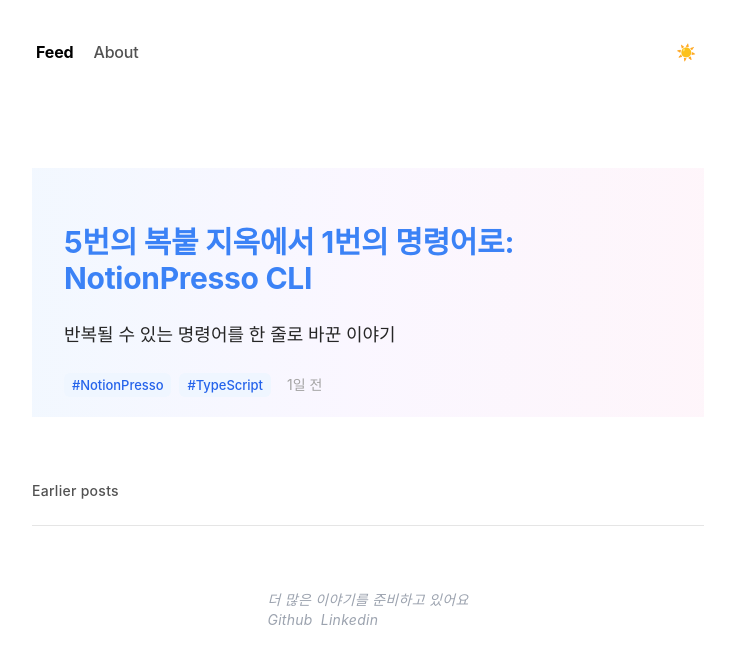
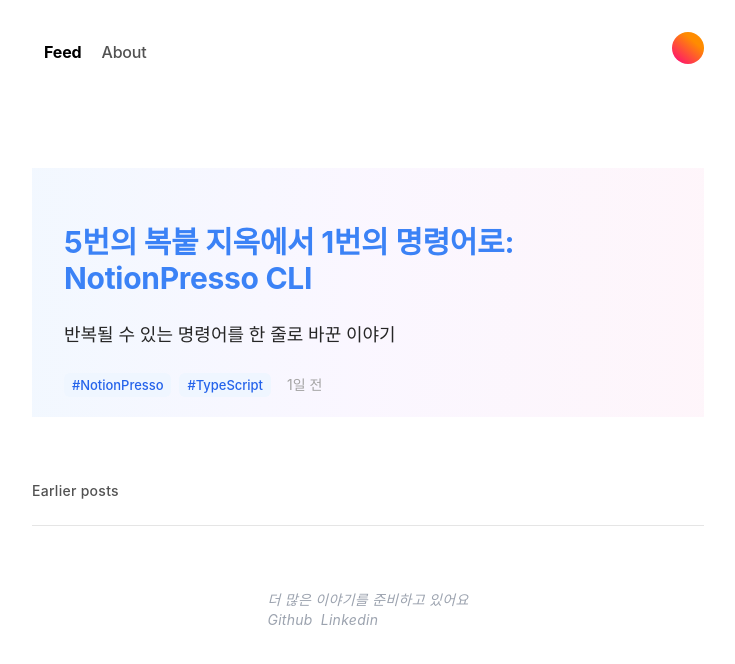
Before and after one commit to myjeong19/haekkok, a Next.js app: page / in a window 1280 px wide. Shown: the top 664 px of the page, without its empty margins (272-1007 px from the left). Built offline with nearby package versions, Linux system fonts and the light colour scheme.

Commit message:
Feat. 스크롤 반응 네비게이션 및 다크모드 토글 애니메이션 (#9)

```diff
--- a/app/global.css
+++ b/app/global.css
@@ -529,3 +529,76 @@
 .utterances-frame img {
   display: none !important;
 }
+
+@layer components {
+  .theme-toggle {
+    @apply border-none outline-none cursor-pointer;
+
+    width: 2rem;
+    height: 2rem;
+
+    background: transparent;
+
+    transition: transform 0.2s ease, box-shadow 0.3s ease;
+  }
+
+  .theme-toggle:hover {
+    transform: scale(1.05);
+  }
+
+  .sun-circle {
+    @apply relative w-full h-full rounded-full;
+
+    background: linear-gradient(40deg, #ff0080, #ff8c00 70%);
+    transition: background 0.6s cubic-bezier(0.645, 0.045, 0.355, 1);
+
+    transition: background 0.6s cubic-bezier(0.645, 0.045, 0.355, 1), box-shadow 0.3s ease;
+  }
+
+  .theme-toggle:hover .sun-circle {
+    box-shadow: 0 4px 20px rgba(255, 140, 0, 0.3);
+  }
+
+  .dark-mode .sun-circle {
+    background: linear-gradient(40deg, #8983f7, #a3dafb 70%);
+  }
+
+  .dark-mode.theme-toggle:hover .sun-circle {
+    box-shadow: 0 4px 20px rgba(137, 131, 247, 0.3);
+  }
+
+  .ray {
+    @apply absolute;
+    width: 2px;
+    height: 6px;
+    background: linear-gradient(40deg, #ff0080, #ff8c00 70%);
+    border-radius: 1px;
+    transform-origin: center bottom;
+  }
+
+  .crescent {
+    @apply absolute rounded-full;
+
+    right: 0.5px;
+    top: 0.5px;
+    width: 70%;
+    height: 70%;
+
+    transform: scale(0);
+    transform-origin: top right;
+
+    transition: transform 0.6s cubic-bezier(0.645, 0.045, 0.355, 1),
+      background 0.6s cubic-bezier(0.645, 0.045, 0.355, 1);
+  }
+
+  .dark-mode .crescent {
+    transform: scale(1);
+    background: #000000;
+  }
+
+  @screen md {
+    .theme-toggle {
+      @apply relative right-0 bottom-0;
+    }
+  }
+}
--- a/app/posts/[slug]/page.tsx
+++ b/app/posts/[slug]/page.tsx
@@ -3,7 +3,6 @@
 import posts from 'content/posts';
 import NotionRenderer from 'components/notion-renderer';
 import Comment from 'components/comment';
-import { ScrollProgressBar } from '@/components/scroll-progress-bar';
 
 export async function generateStaticParams() {
   return posts.map(post => ({ slug: post.slug }));
@@ -72,7 +71,6 @@
 
   return (
     <section>
-      <ScrollProgressBar />
       <NotionRenderer post={post} />
       <Comment />
     </section>
--- a/components/nav.tsx
+++ b/components/nav.tsx
@@ -2,9 +2,12 @@
 import Link from 'next/link';
 import ThemeToggle from './theme';
 import { usePathname } from 'next/navigation';
+
+import { ScrollProgressBar } from '@/components/scroll-progress-bar';
 import { classMerge } from '@/lib/class-merge';
+import { useScrolled } from '@/hooks/comment/use-scrolled';
 
-const navItems = {
+export const navItems = {
   '/': {
     name: 'Feed',
   },
@@ -15,36 +18,73 @@
 
 export function Navbar() {
   const pathname = usePathname();
+  const { showHeader, showFixedNav, getCurrentPageTitle } = useScrolled();
 
   return (
-    <aside className="-ml-[8px] mb-16 tracking-tight">
+    <>
+      {showHeader && (
+        <header className="w-full md:max-w-2xl max-w-4xl  fixed left-1/2 transform -translate-x-1/2  top-0  right-0 z-50 h-20 bg-white/90 dark:bg-black/90 backdrop-blur-sm border-b  border-neutral-200 dark:border-neutral-800 ">
+          <div className="mx-auto  py-3 flex justify-between items-center">
+            <h1 className="text-lg font-medium text-neutral-900 dark:text-neutral-100 truncate ">
+              {getCurrentPageTitle()}
+            </h1>
+            <ThemeToggle />
+          </div>
+        </header>
+      )}
+
+      {showFixedNav && (
+        <nav className="w-full md:max-w-2xl max-w-4xl  fixed left-1/2 transform -translate-x-1/2  top-0 right-0 z-50 h-20 bg-white/90 dark:bg-black/90 backdrop-blur-sm border-b border-neutral-200 dark:border-neutral-800  ">
+          <div className="mx-auto  py-3 flex justify-between items-center">
+            <div className="flex flex-row space-x-0 mt-3">
+              {Object.entries(navItems).map(([path, { name }]) => (
+                <Link
+                  key={path}
+                  href={path}
+                  className={classMerge(
+                    'transition-all text-neutral-600 hover:text-neutral-900 active:text-black dark:text-neutral-300 dark:hover:text-neutral-100 dark:active:text-white flex align-middle relative py-1 px-2 m-1 font-medium hover:font-bold',
+                    (pathname === path || (pathname.includes('posts') && path === '/')) &&
+                      'font-bold text-black dark:text-neutral-100 dark:hover:text-neutral-100'
+                  )}
+                >
+                  {name}
+                </Link>
+              ))}
+            </div>
+            <ThemeToggle />
+          </div>
+        </nav>
+      )}
+
+      {(showFixedNav || showHeader) && <ScrollProgressBar />}
+
+      <aside className="mb-16 tracking-tight ">
         <div className="lg:sticky lg:top-20">
           <nav
             className="flex flex-row items-start relative px-0 pb-0 fade md:overflow-auto scroll-pr-6 md:relative"
             id="nav"
           >
-          <div className="flex flex-row space-x-0 pr-10">
-            {Object.entries(navItems).map(([path, { name }]) => {
-              return (
+            <div className="flex flex-row space-x-0">
+              {Object.entries(navItems).map(([path, { name }]) => (
                 <Link
                   key={path}
                   href={path}
                   className={classMerge(
                     'transition-all text-neutral-600 hover:text-neutral-900 active:text-black dark:text-neutral-300 dark:hover:text-neutral-100 dark:active:text-white flex align-middle relative py-1 px-2 m-1 font-medium hover:font-bold',
-                    pathname === path &&
+                    (pathname === path || (pathname.includes('posts') && path === '/')) &&
                       'font-bold text-black dark:text-neutral-100 dark:hover:text-neutral-100'
                   )}
                 >
                   {name}
                 </Link>
-              );
-            })}
+              ))}
             </div>
-          <div className="ml-auto">
+            <div className="md:ml-auto">
               <ThemeToggle />
             </div>
           </nav>
         </div>
       </aside>
+    </>
   );
 }
--- a/components/scroll-progress-bar.tsx
+++ b/components/scroll-progress-bar.tsx
@@ -18,7 +18,7 @@
   }, []);
 
   return (
-    <div className="fixed top-0 left-0 w-full h-1 bg-gray-200 z-50">
+    <div className="fixed top-20 left-1/2 transform -translate-x-1/2 w-full h-1 bg-gray-200 z-50 max-w-2xl">
       <div
         className="h-full bg-blue-500 dark:bg-blue-300 transition-all duration-300"
         style={{ width: `${progress}%` }}
--- a/components/theme.tsx
+++ b/components/theme.tsx
@@ -22,12 +22,11 @@
   return (
     <button
       onClick={() => setTheme(theme === 'dark' ? 'light' : 'dark')}
-      className={classMerge(
-        'p-2 rounded-md lg:hover:bg-gray-100 lg:dark:hover:bg-gray-800',
-        className
-      )}
+      className={`theme-toggle ${theme === 'dark' ? 'dark-mode' : 'light-mode'} ${className}`}
     >
-      {theme === 'dark' ? '🌙' : '☀️'}
+      <div className="sun-circle">
+        <div className="crescent"></div>
+      </div>
     </button>
   );
 };
--- /dev/null
+++ b/hooks/comment/use-scrolled.ts
@@ -0,0 +1,61 @@
+import { navItems } from '@/components/nav';
+import posts from '@/content/posts';
+import { usePathname } from 'next/navigation';
+
+import { useCallback, useEffect, useRef, useState } from 'react';
+
+export const useScrolled = () => {
+  const [showHeader, setShowHeader] = useState(false);
+  const [showFixedNav, setShowFixedNav] = useState(false);
+  const lastScrollYRef = useRef(0);
+  const pathname = usePathname();
+
+  const post = posts.find(post => `/posts/${post.slug}` === pathname);
+
+  const getCurrentPageTitle = () => {
+    if (post) return post.title;
+    const staticPage = navItems[pathname as keyof typeof navItems];
+    if (staticPage) return staticPage.name;
+    return 'Page Not Found';
+  };
+
+  const handleScroll = useCallback(() => {
+    const currentScrollY = window.scrollY;
+    const isScrollingDown = currentScrollY > lastScrollYRef.current;
+    const hasScrolledPastNav = currentScrollY > 80;
+
+    if (hasScrolledPastNav) {
+      if (isScrollingDown) {
+        setShowHeader(true);
+        setShowFixedNav(false);
+      } else {
+        setShowHeader(false);
+        setShowFixedNav(true);
+      }
+    } else {
+      setShowHeader(false);
+      setShowFixedNav(false);
+    }
+
+    lastScrollYRef.current = currentScrollY;
+  }, []);
+
+  useEffect(() => {
+    let ticking = false;
+
+    const scrollListener = () => {
+      if (!ticking) {
+        requestAnimationFrame(() => {
+          handleScroll();
+          ticking = false;
+        });
+        ticking = true;
+      }
+    };
+
+    window.addEventListener('scroll', scrollListener, { passive: true });
+    return () => window.removeEventListener('scroll', scrollListener);
+  }, [handleScroll]);
+
+  return { showHeader, showFixedNav, getCurrentPageTitle };
+};
```
Lines whose indentation alone changed are shown as unchanged.
